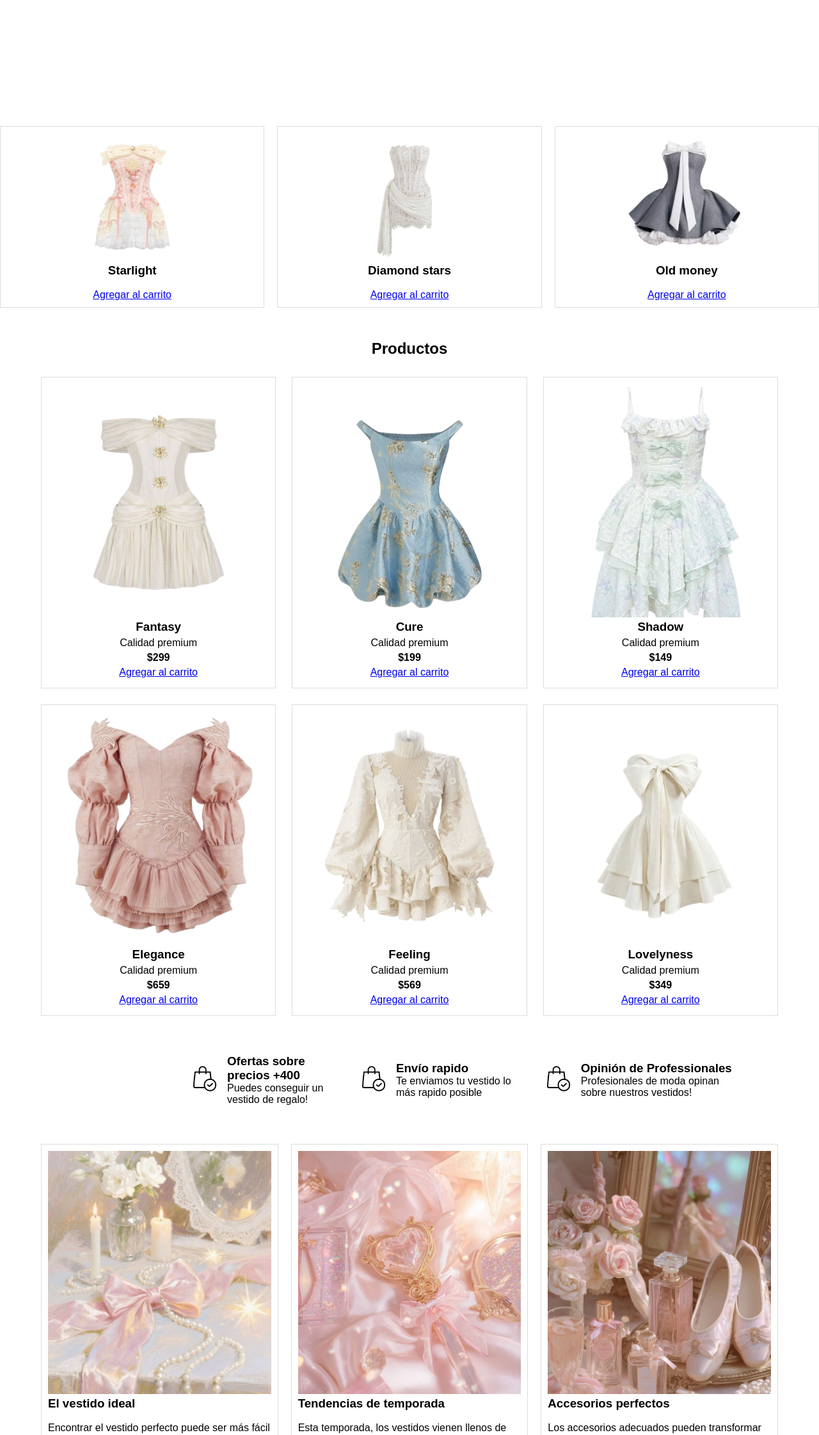
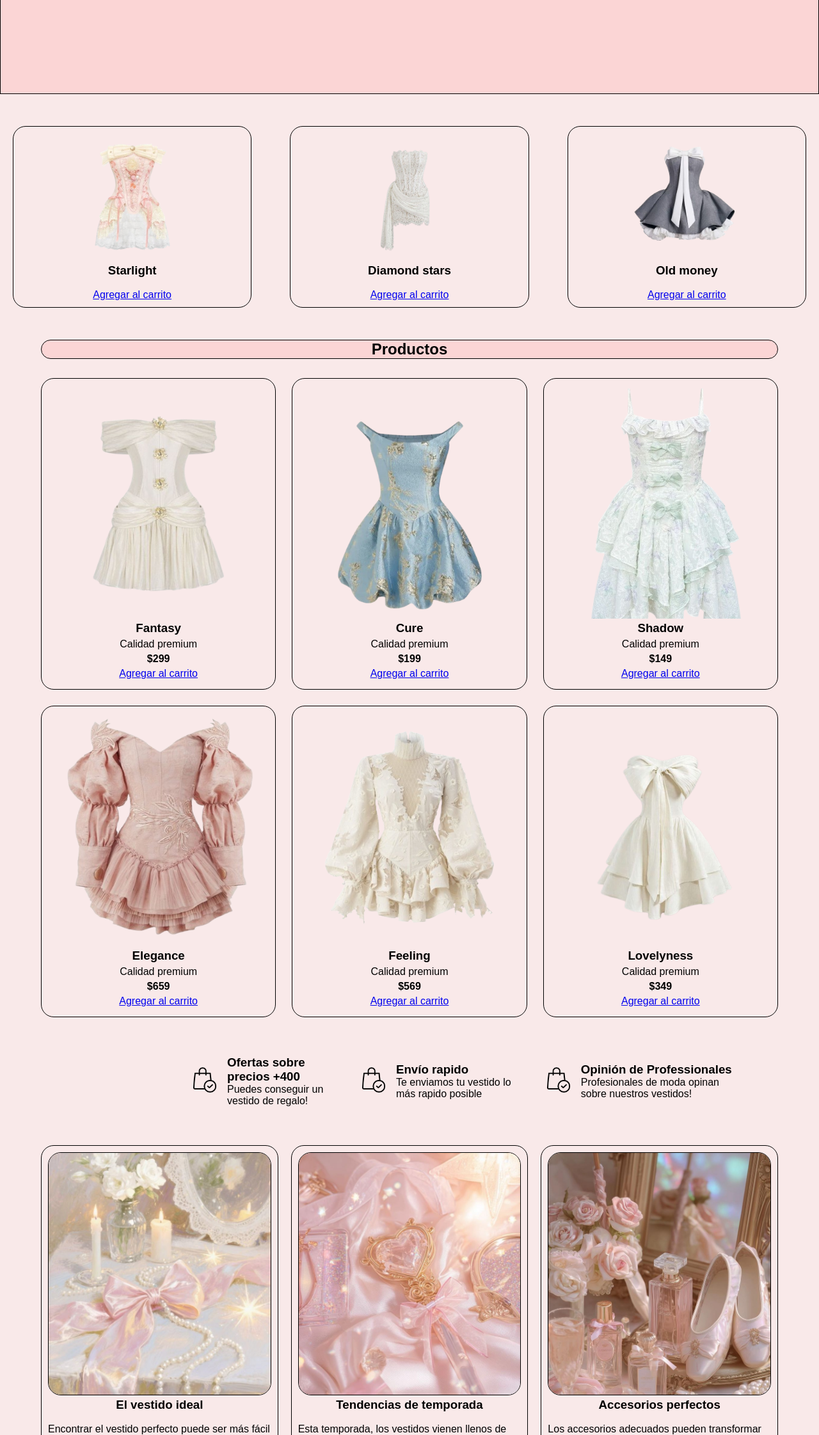
Before and after one commit to amaradaw/Proyecto_HTML_CSS, a plain HTML site: page index.html in a window 1280 px wide. Shown: the part 557-2800 px from the top of the page at 64% size. Drawn offline with Linux system fonts and the light colour scheme.

Commit message:
terminando la pagina con el css y cambiar los colores

```diff
--- a/styles.css
+++ b/styles.css
@@ -8,6 +8,7 @@
 body {
     font-family: Arial, Helvetica, sans-serif;
     color: black;
+    background-color: rgb(249, 233, 233);
 }
 
 
@@ -21,7 +22,8 @@ header {
     display: flex;
     align-items: center;
     min-height: 88vh;
-    background-color: white;
+    background-color: rgb(251, 213, 213);
+    border: 1px solid black;
     padding: 70px 0;
 }
 
@@ -81,7 +83,7 @@ header {
     backdrop-filter: blur(10px);
     top : 100%;
     z-index: 1;
-    background-color: rgb(254, 199, 217);
+    background-color: black;
     padding: 20px;
     min-width: 400px;
 }
@@ -99,7 +101,7 @@ th , td {
     border-radius: 50%;
     padding: 5px 10px;
     text-decoration: none;
-    color: aliceblue;
+    color: black;
     font-weight: 800;
     cursor: pointer;
 }
@@ -155,9 +157,12 @@ th , td {
 
 .ofert-1 {
     width: 33%;
-    border: 1px solid #ddd;
+    border: 1px solid black;
+    border-radius: 20px;
     padding: 10px;
     text-align: center;
+    margin-left: 20px;
+    margin-right: 20px;
 }
 
 .ofert-1 img {
@@ -167,8 +172,11 @@ th , td {
 }
 
 .products h2 {
+    background-color: rgb(251, 213, 213);
     text-align: center;
     margin-bottom: 30px;
+    border: 1px solid black;
+    border-radius: 20px;
 }
 
 .product-content {
@@ -178,7 +186,8 @@ th , td {
 }
 
 .product {
-    border: 1px solid #ddd;
+    border: 1px solid black;
+    border-radius: 20px;
     padding: 15px;
     text-align: center;
 }
@@ -228,7 +237,8 @@ th , td {
 
 .blog-1 {
     width: 33%;
-    border: 1px solid #ddd;
+    border: 1px solid black;
+    border-radius: 20px;
     padding: 10px;
 }
 
@@ -236,11 +246,18 @@ th , td {
     width: 100%;
     height: 380px;
     object-fit: cover;
+    border: 1px solid black;
+    border-radius: 20px;
+}
+
+.blog-1 h3 {
+    text-align: center;
 }
 
 .footer {
-    background: #000;
-    color: #fff;
+    background: rgb(251, 213, 213);
+    border: 1px solid black;
+    color: #000000;
     padding: 40px 0;
 }
 
```
